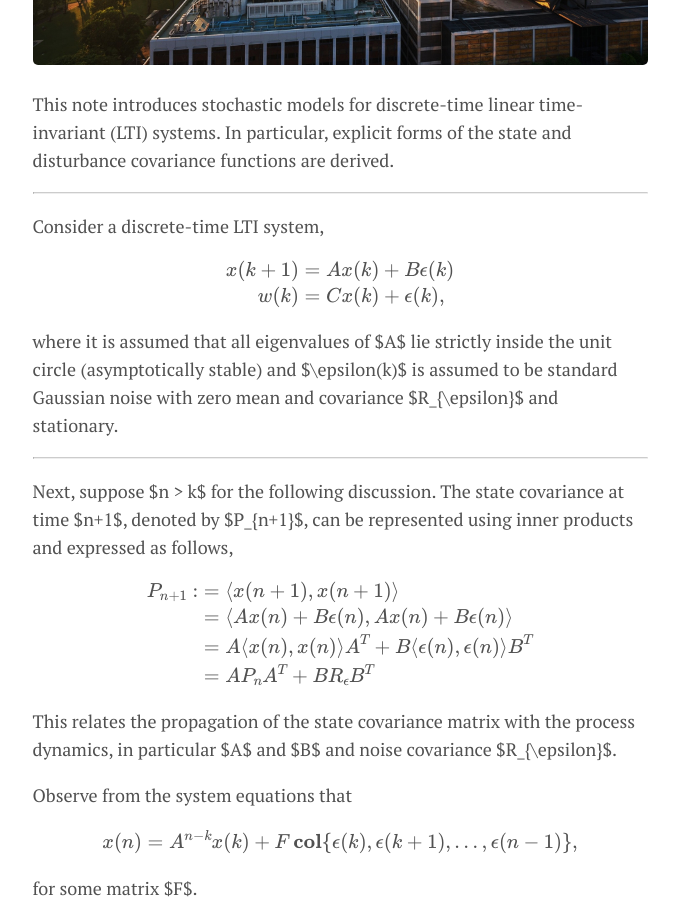
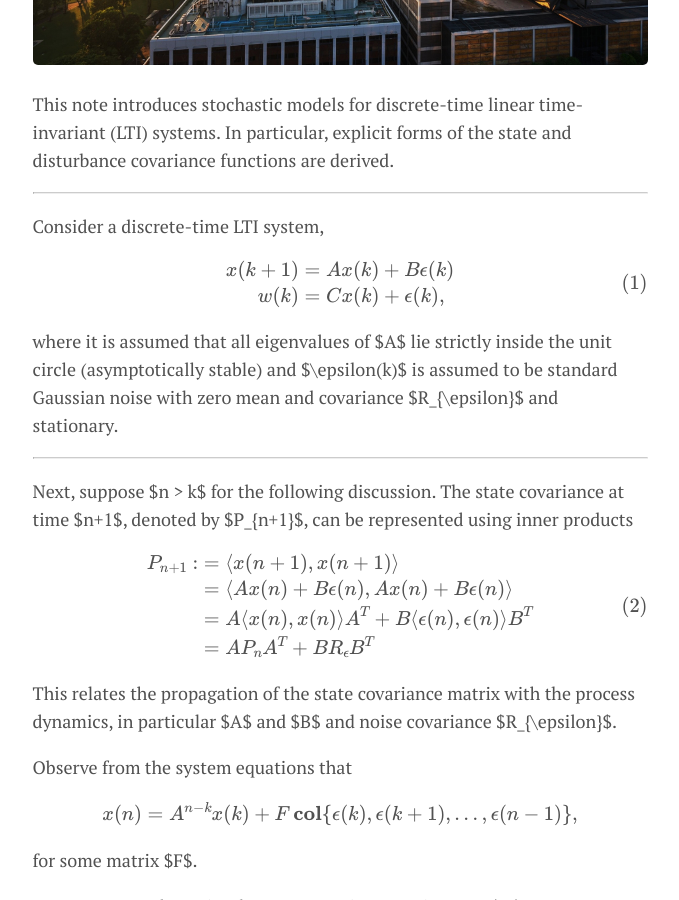
Before and after one commit to CheeGY/cheegy.github.io, a Jekyll site: the page built from _posts/2020-12-29-ModelingUncertainties.md, in a window 1280 px wide and 900 px high, scrolled down 567 px. Shown: the whole window, without its empty margins (300-979 px from the left). Built offline with Jekyll 4.4.1, drawn with Linux system fonts in a browser that asks for light colours; formulas are drawn with MathJax 3.

Commit message:
Update 2020-12-29-ModelingUncertainties.md

```diff
--- a/_posts/2020-12-29-ModelingUncertainties.md
+++ b/_posts/2020-12-29-ModelingUncertainties.md
@@ -16,14 +16,14 @@ $$
 \begin{aligned}
 x(k+1) &= Ax(k) + B \epsilon(k)\\
 w(k) &= Cx(k) + \epsilon(k),
-\end{aligned}
+\end{aligned} \tag{1}
 $$
 
 where it is assumed that all eigenvalues of $A$ lie strictly inside the unit circle (asymptotically stable) and $\epsilon(k)$ is assumed to be standard Gaussian noise with zero mean and covariance $R_{\epsilon}$ and stationary.
 
 ---
 
-Next, suppose $n > k$ for the following discussion. The state covariance at time $n+1$, denoted by $P_{n+1}$, can be represented using inner products and expressed as follows,
+Next, suppose $n > k$ for the following discussion. The state covariance at time $n+1$, denoted by $P_{n+1}$, can be represented using inner products
 
 $$
 \begin{aligned}
@@ -31,7 +31,7 @@ P_{n+1} :&= \langle x(n+1), x(n+1) \rangle\\
     &= \langle Ax(n) + B\epsilon(n), Ax(n) + B\epsilon(n) \rangle \\
     &= A \langle x(n), x(n) \rangle A^T + B \langle \epsilon(n), \epsilon(n) \rangle B^T\\
     &= A P_{n} A^T + B R_{\epsilon} B^T
-\end{aligned}
+\end{aligned} \tag{2}
 $$
 
 This relates the propagation of the state covariance matrix with the process dynamics, in particular $A$ and $B$ and noise covariance $R_{\epsilon}$.
```
